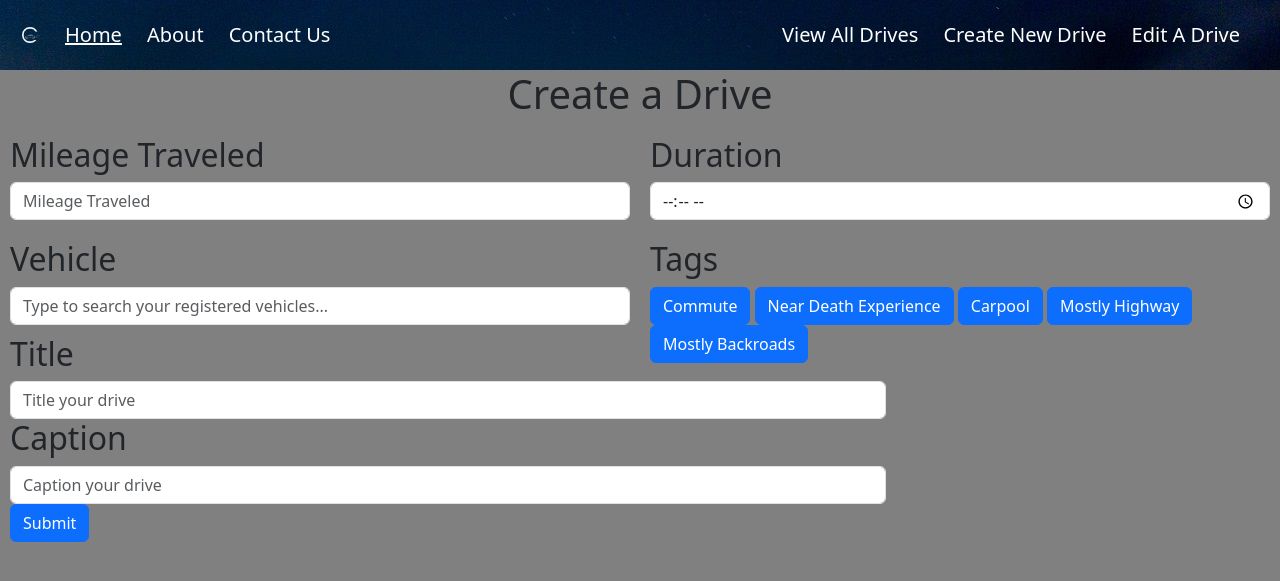
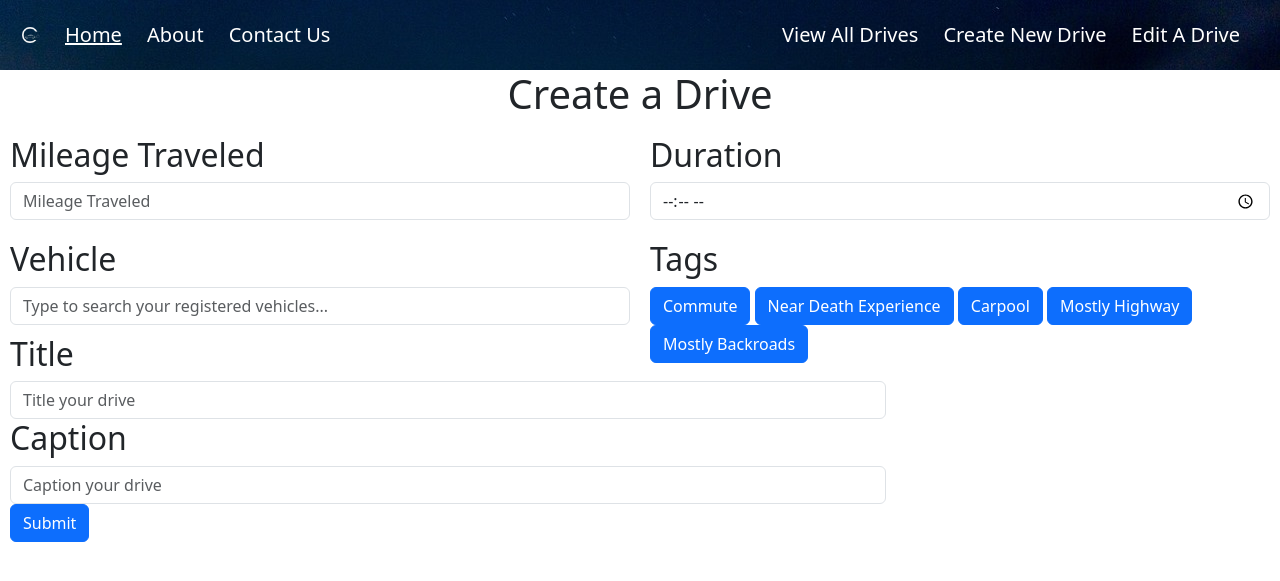
Before and after one commit to sophtank/3155finalproj, a Flask app: page /create in a window 1280 px wide. Shown: the top 581 px of the page. Run offline with Flask 3, Linux system fonts and the light colour scheme.

Commit message:
removed redundancy in CSS and blanket styling of body block

```diff
--- a/static/styles.css
+++ b/static/styles.css
@@ -1,8 +1,3 @@
-body {
-  padding: 0px;
-  margin: 0px;
-  background-color: gray;
-}
 .bannerLogin{
   height: auto;
   display: block;
@@ -65,7 +60,7 @@ nav {
   margin-left: 25px;
 }
 a:hover {
-  color: black;
+  color: blue;
 }
 
 #Right-Nav {
@@ -96,7 +91,7 @@ a:hover {
   float: right;
   padding: 10px;
 }
-.create-drive{
+.create-drive-title{
   padding: 10px;
   width: 70%;
 }
--- a/templates/createdrive.html
+++ b/templates/createdrive.html
@@ -31,7 +31,7 @@
     <button type="button" class="btn btn-primary" id="mostlyHwy">Mostly Highway</button>
     <button type="button" class="btn btn-primary" id="mostlyBackroad">Mostly Backroads</button>
 </div>
-<div class = "create-drive">
+<div class = "create-drive-title">
 <h2>Title</h2>
     <input class="form-control" id="titleDrive" type="text" placeholder="Title your drive" aria-label="Drive Title">
 <h2>Caption</h2>
```
